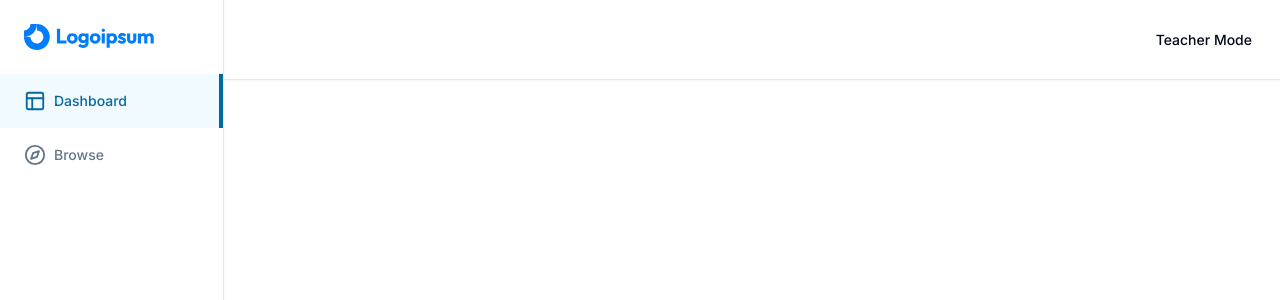
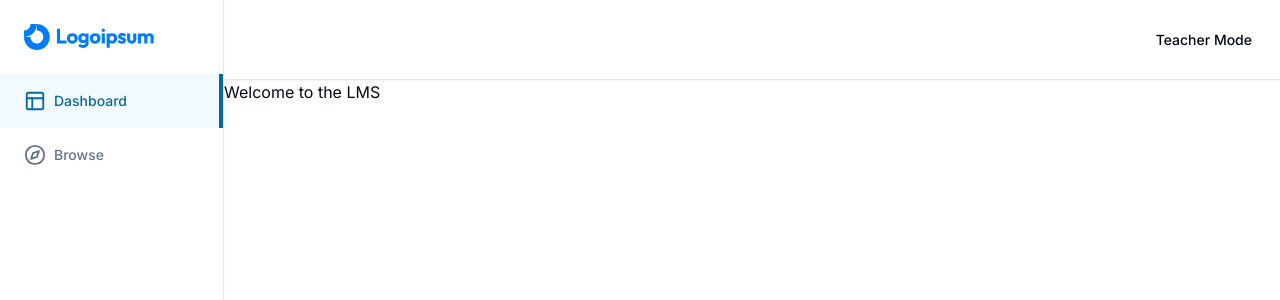
Before and after one commit to ShujaShah/lms-next, a Next.js app: page / in a window 1280 px wide. Shown: the top 300 px of the page. Built offline with nearby package versions, Linux system fonts and the light colour scheme.

Commit message:
removed the user from dashboard

```diff
--- a/app/(dashboard)/(routes)/page.tsx
+++ b/app/(dashboard)/(routes)/page.tsx
@@ -1,9 +1,5 @@
 import { UserButton } from '@clerk/nextjs';
 
 export default function Home() {
-  return (
-    <div>
-      <UserButton afterSignOutUrl="/" />
-    </div>
-  );
+  return <div>Welcome to the LMS</div>;
 }
```
